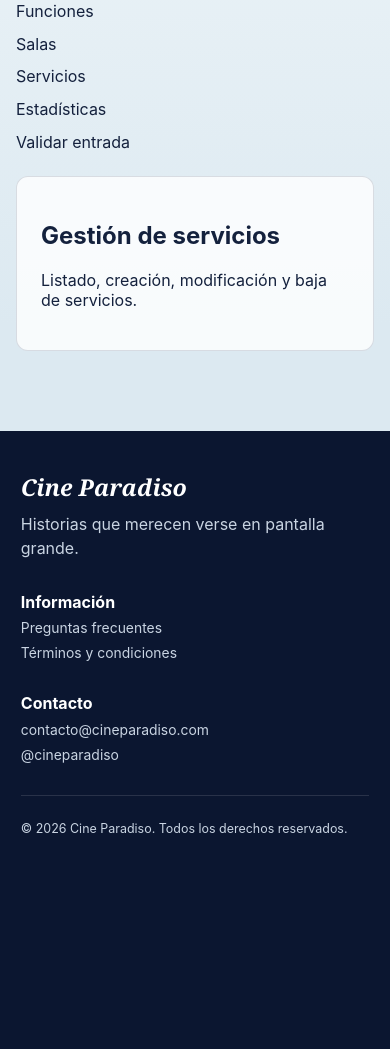
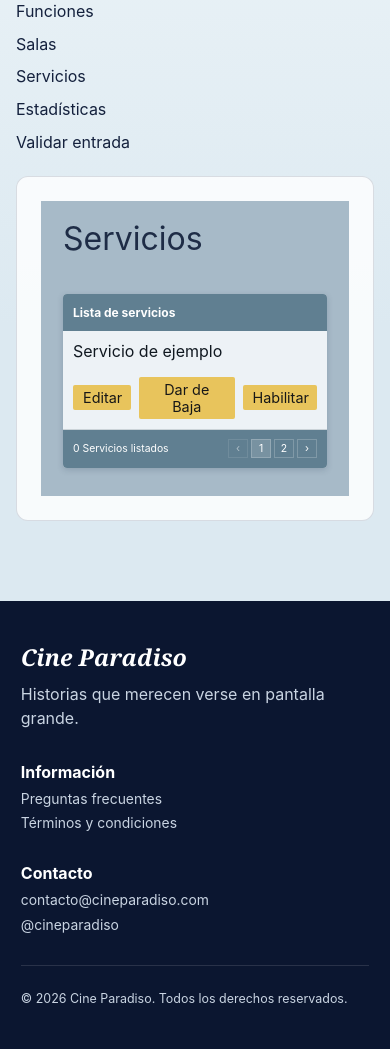
Before and after one commit to Kuperph7/cine-paradiso-web, a Flask app: page /admin/servicios in a window 390 px wide. Shown: the part 235-1284 px from the top of the page. Before the commit the page ends 1068 px from the top, so only its background shows below. Run offline with Flask 3, Linux system fonts and the light colour scheme.

Commit message:
Añado vista de servicios

```diff
--- /dev/null
+++ b/app/static/css/servicios.css
@@ -0,0 +1,187 @@
+.servicios-page {
+    box-sizing: border-box;
+    min-height: 100%;
+    padding: 18px 24px 44px;
+    background: #a7bac8;
+    color: #101820;
+}
+
+.servicios-page *,
+.servicios-page *::before,
+.servicios-page *::after {
+    box-sizing: inherit;
+}
+
+.servicios-title {
+    margin: 0 0 20px;
+    color: #1e2c46;
+    font-size: clamp(2rem, 3vw, 2.6rem);
+    font-weight: 400;
+    text-align: center;
+}
+
+.servicios-list {
+    width: min(100%, 585px);
+    margin: 0 auto;
+    overflow: hidden;
+    border-radius: 4px;
+    background: #edf2f6;
+    box-shadow: 0 2px 6px rgb(30 44 70 / 18%);
+}
+
+.servicios-list-heading {
+    min-height: 26px;
+    padding: 7px 9px;
+    background: #607f91;
+    color: #fff;
+    font-size: 0.6rem;
+    font-weight: 700;
+}
+
+.servicio-row {
+    display: grid;
+    grid-template-columns: minmax(0, 1fr) auto;
+    align-items: center;
+    gap: 16px;
+    min-height: 39px;
+    padding: 7px 9px;
+    border-bottom: 1px solid #cbd3d8;
+}
+
+.servicio-name {
+    margin: 0;
+    font-size: 0.75rem;
+    font-weight: 400;
+}
+
+.servicio-actions {
+    display: flex;
+    align-items: center;
+    gap: 12px;
+}
+
+.servicio-button {
+    min-width: 56px;
+    padding: 2px 8px;
+    border: 0;
+    border-radius: 2px;
+    background: #e8c45c;
+    color: #171717;
+    font: inherit;
+    font-size: 0.62rem;
+    cursor: pointer;
+}
+
+.servicio-button:hover {
+    background: #f5d36b;
+}
+
+.servicio-button:focus-visible,
+.servicios-pagination button:focus-visible {
+    outline: 2px solid #1e2c46;
+    outline-offset: 2px;
+}
+
+.servicios-empty {
+    margin: 0;
+    padding: 24px 12px;
+    color: #344454;
+    font-size: 0.8rem;
+}
+
+.servicios-list-footer {
+    display: flex;
+    min-height: 17px;
+    align-items: center;
+    justify-content: space-between;
+    padding: 3px 8px;
+    background: #607f91;
+    color: #fff;
+    font-size: 0.48rem;
+}
+
+.servicios-pagination {
+    display: flex;
+    gap: 3px;
+}
+
+.servicios-pagination button {
+    width: 17px;
+    height: 14px;
+    padding: 0;
+    border: 1px solid rgb(255 255 255 / 20%);
+    background: transparent;
+    color: inherit;
+    font-size: 0.48rem;
+}
+
+.servicios-pagination button[aria-current="page"] {
+    background: rgb(255 255 255 / 15%);
+}
+
+.servicios-pagination button:disabled {
+    opacity: 0.5;
+}
+
+/* Vista mobile */
+@media (max-width: 600px) {
+    .servicios-page {
+        padding: 18px 22px 28px;
+    }
+
+    .servicios-title {
+        margin: 0 0 36px;
+        text-align: left;
+        font-size: 2rem;
+    }
+
+    .servicios-list {
+        width: 100%;
+    }
+
+    .servicios-list-heading {
+        min-height: 37px;
+        padding: 11px 10px;
+        font-size: 0.75rem;
+    }
+
+    .servicio-row {
+        display: flex;
+        flex-direction: column;
+        align-items: stretch;
+        gap: 16px;
+        min-height: 93px;
+        padding: 10px;
+    }
+
+    .servicio-name {
+        font-size: 1rem;
+    }
+
+    .servicio-actions {
+        justify-content: space-between;
+        gap: 8px;
+    }
+
+    .servicio-button {
+        min-width: 0;
+        padding: 4px 10px;
+        font-size: 0.9rem;
+    }
+
+    .servicios-empty {
+        font-size: 0.9rem;
+    }
+
+    .servicios-list-footer {
+        min-height: 38px;
+        padding: 6px 10px;
+        font-size: 0.65rem;
+    }
+
+    .servicios-pagination button {
+        width: 20px;
+        height: 19px;
+        font-size: 0.65rem;
+    }
+}
--- a/app/templates/administrador/servicios.html
+++ b/app/templates/administrador/servicios.html
@@ -1,3 +1,52 @@
 {% extends "administrador/base_admin.html" %}
+
 {% block title %}Servicios | Administración{% endblock %}
-{% block admin_content %}<h1>Gestión de servicios</h1><p>Listado, creación, modificación y baja de servicios.</p>{% endblock %}
+
+{% block admin_content %}
+<link rel="stylesheet" href="{{ url_for('static', filename='css/servicios.css') }}">
+
+<section class="servicios-page" aria-labelledby="servicios-title">
+    <h1 id="servicios-title" class="servicios-title">Servicios</h1>
+
+    <div class="servicios-list">
+        <div class="servicios-list-heading">Lista de servicios</div>
+
+        <div class="servicios-list-body">
+            {% for servicio in servicios|default([]) %}
+            <article class="servicio-row">
+                <h2 class="servicio-name">
+                    {{ servicio.nombre|default("Servicio " ~ loop.index) }}
+                </h2>
+
+                <div class="servicio-actions" aria-label="Acciones para {{ servicio.nombre|default('el servicio') }}">
+                    <button class="servicio-button" type="button">Editar</button>
+                    <button class="servicio-button" type="button">Dar de Baja</button>
+                    <button class="servicio-button" type="button">Habilitar</button>
+                </div>
+            </article>
+            {% else %}
+            <article class="servicio-row">
+                <h2 class="servicio-name">Servicio de ejemplo</h2>
+
+                <div class="servicio-actions" aria-label="Acciones para el servicio de ejemplo">
+                    <button class="servicio-button" type="button">Editar</button>
+                    <button class="servicio-button" type="button">Dar de Baja</button>
+                    <button class="servicio-button" type="button">Habilitar</button>
+                </div>
+            </article>
+            {% endfor %}
+        </div>
+
+        <footer class="servicios-list-footer">
+            <span>{{ servicios|default([])|length }} Servicios listados</span>
+
+            <nav class="servicios-pagination" aria-label="Paginación">
+                <button type="button" aria-label="Página anterior" disabled>‹</button>
+                <button type="button" aria-current="page">1</button>
+                <button type="button">2</button>
+                <button type="button" aria-label="Página siguiente">›</button>
+            </nav>
+        </footer>
+    </div>
+</section>
+{% endblock %}
```
